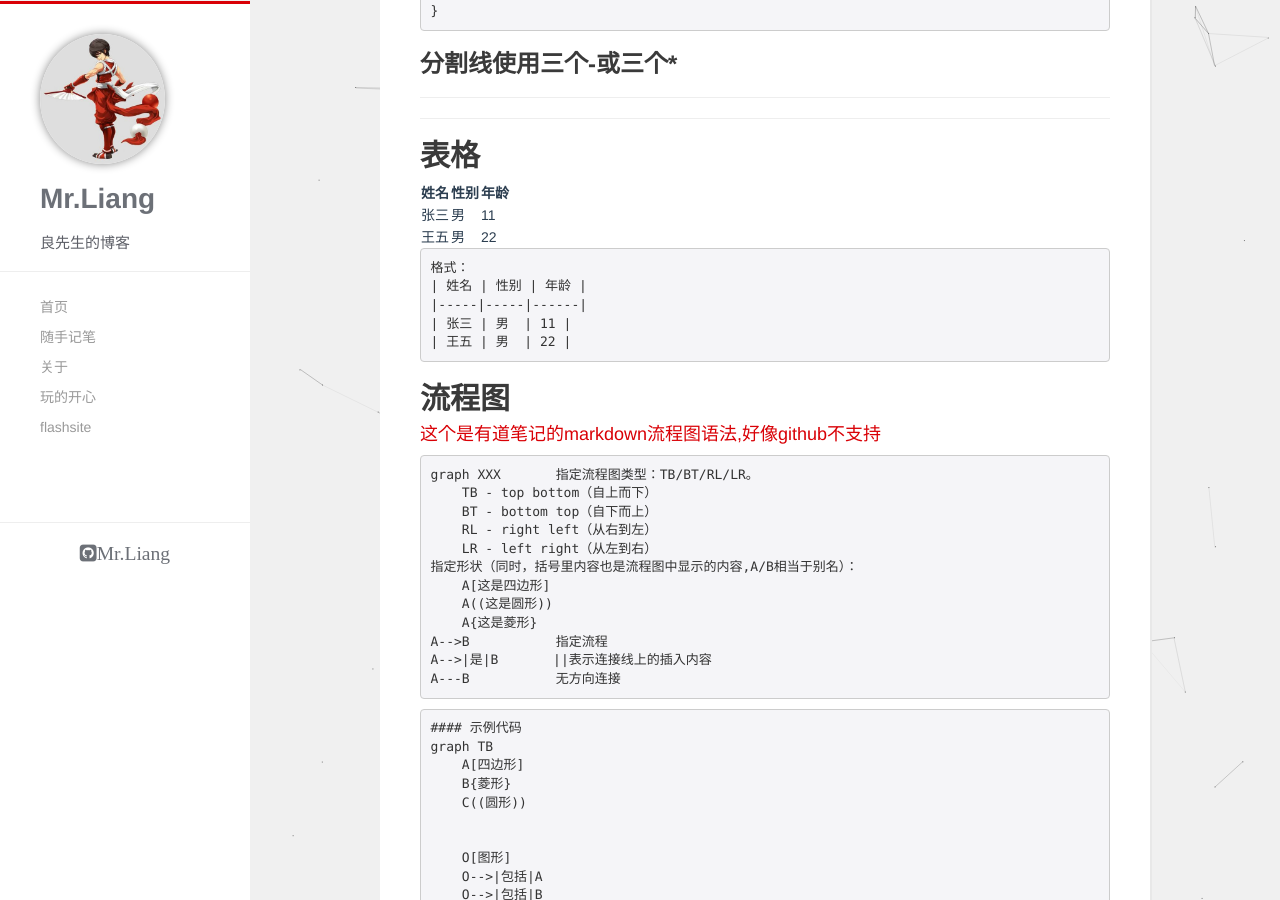
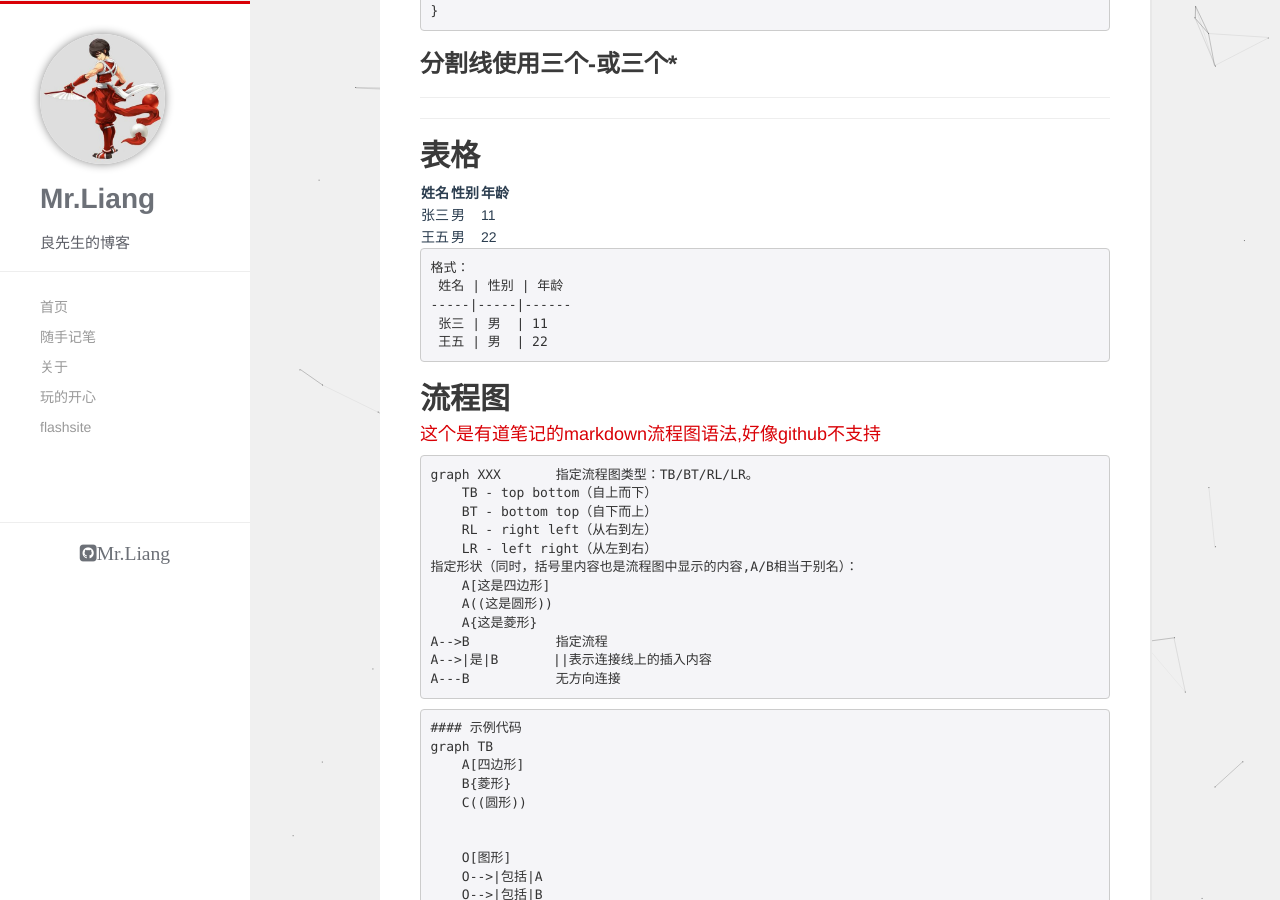
Before and after one commit to liangrengongzuoshi/liangzai.pub, a Jekyll site: the page built from _posts/2017-05-11-markdown.md, in a window 1280 px wide and 900 px high, scrolled down 2141 px. Built offline with Jekyll 4.4.1, drawn with Linux system fonts in a browser that asks for light colours; nearby versions of some CDN libraries.

````diff
--- a/_posts/2017-05-11-markdown.md
+++ b/_posts/2017-05-11-markdown.md
@@ -80,18 +80,18 @@ public static void main(String[] args){
 
 ## 表格
 
-| 姓名 | 性别 | 年龄 |
-|-----|-----|------|
-| 张三 | 男  | 11 |
-| 王五 | 男  | 22 |
+ 姓名 | 性别 | 年龄
+-----|-----|------
+ 张三 | 男  | 11
+ 王五 | 男  | 22
 
 
 ```
 格式：
-| 姓名 | 性别 | 年龄 |
-|-----|-----|------|
-| 张三 | 男  | 11 |
-| 王五 | 男  | 22 |
+ 姓名 | 性别 | 年龄
+-----|-----|------
+ 张三 | 男  | 11
+ 王五 | 男  | 22
 ```
 
 
````
Also changed, not shown: README.md.
